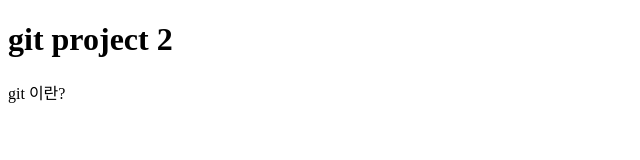
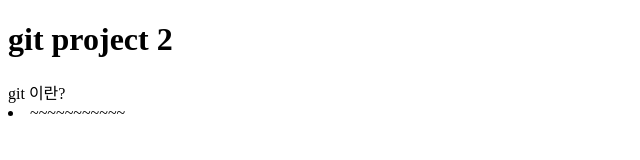
Before and after one commit to chaeeunmoon/git-project, a plain HTML site: page src/index.html in a window 1280 px wide. Shown: the full height of the page, 0-640 px from the left. Drawn offline with Linux system fonts and the light colour scheme.

Commit message:
내용 추가

```diff
--- a/src/index.html
+++ b/src/index.html
@@ -9,5 +9,9 @@
 <body>
   <h1>git project 2</h1>
   <label>git 이란?</label>
+
+  <div>
+    <li>~~~~~~~~~~~</li>
+  </div>
 </body>
 </html>
```
